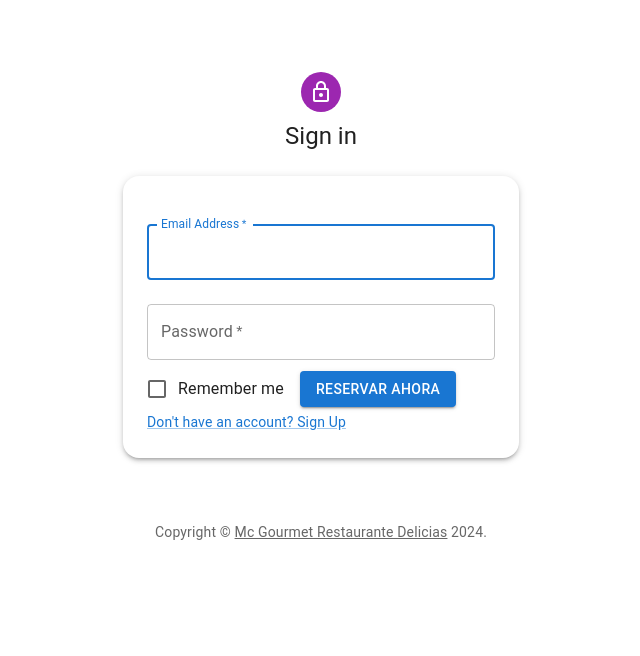
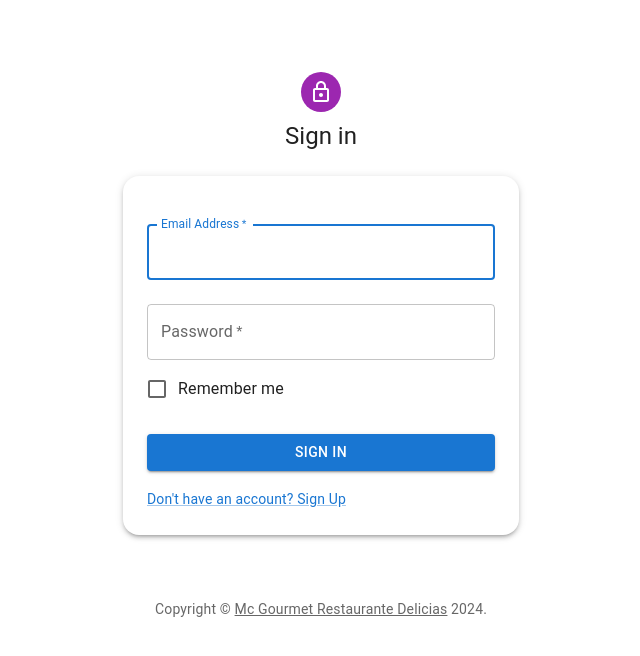
Before and after one commit to UP210582/SistemaReserva, a React (Create React App) app in the folder frontend/: page /loginpage in a window 1280 px wide. Shown: the top 656 px of the page, without its empty margins (319-959 px from the left). Built offline with nearby package versions, Linux system fonts and the light colour scheme.

Commit message:
DeleteButonRoute

```diff
--- a/frontend/src/components/LoginPage/SingIn/Login.js
+++ b/frontend/src/components/LoginPage/SingIn/Login.js
@@ -14,7 +14,6 @@ import Container from '@mui/material/Container';
 import { useNavigate, Link as RouterLink } from 'react-router-dom';
 import { Paper } from '@mui/material';
 import { createTheme, ThemeProvider } from '@mui/material/styles';
-import CustomButton from '../../Button';
 
 function Copyright(props) {
   return (
@@ -102,7 +101,14 @@ export default function SignIn() {
                 control={<Checkbox value="remember" color="primary" />}
                 label="Remember me"
               />
-              <CustomButton to="/reservation2">Reservar Ahora</CustomButton>
+              <Button
+                type="submit"
+                fullWidth
+                variant="contained"
+                sx={{ mt: 3, mb: 2 }}
+              >
+                Sign In
+              </Button>
               <Grid container>
                 <Grid item>
                   <Link component={RouterLink} to="/register" variant="body2">
```
